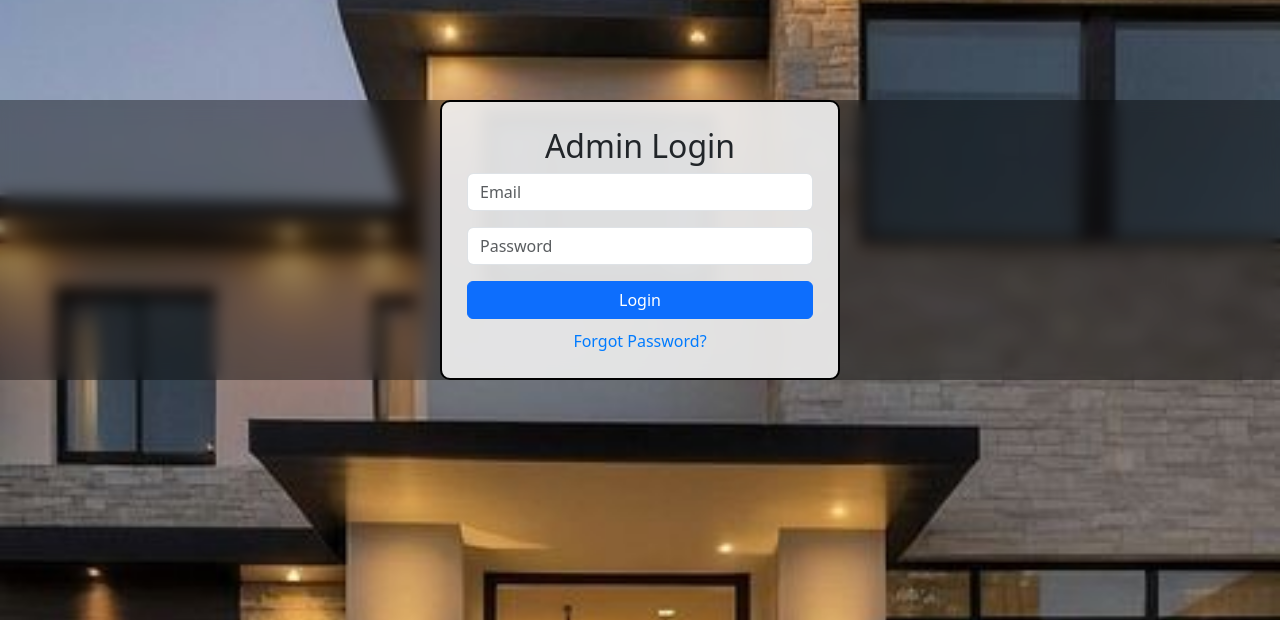
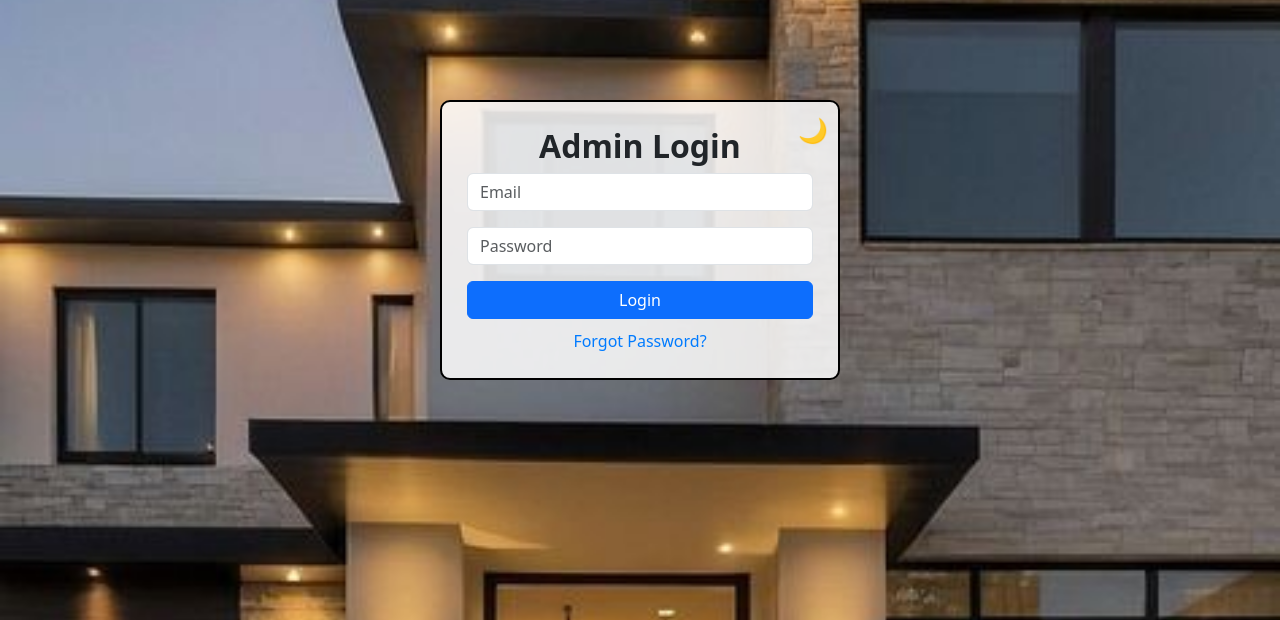
Before and after one commit to emmakaranja757/apiproject, a PHP site: page /admin_login.php in a window 1280 px wide. Shown: the top 620 px of the page. Run offline with PHP 8.4, Linux system fonts and the light colour scheme.

Commit message:
Dark mode

```diff
--- a/processes/admin/admin_login.php
+++ b/processes/admin/admin_login.php
@@ -7,7 +7,7 @@ $pdo = getDatabaseConnection(); // Ensure this function returns a valid PDO obje
 
 // If already logged in, redirect to admin dashboard
 if (isset($_SESSION['email'])) {
-    header("Location:../processes/admin/admin_dashboard.php");
+    header("Location:admin_dashboard.php");
     exit();
 }
 
@@ -39,7 +39,6 @@ if ($_SERVER['REQUEST_METHOD'] == 'POST') {
 }
 ?>
 
-
 <!DOCTYPE html>
 <html lang="en">
 <head>
@@ -48,66 +47,82 @@ if ($_SERVER['REQUEST_METHOD'] == 'POST') {
     <title>Admin Login</title>
     <link href="https://cdn.jsdelivr.net/npm/bootstrap@5.3.0-alpha1/dist/css/bootstrap.min.css" rel="stylesheet">
     <style>
-        /* Background Blur Effect */
         body {
             background: url('../../IMAGES/background.jpeg') no-repeat center center fixed;
             background-size: cover;
-            position: relative;
-        }
-        body::before {
-            content: "";
-            position: absolute;
-            top: 0;
-            left: 0;
-            width: 100%;
-            height: 100%;
-            background: rgba(0, 0, 0, 0.4); /* Dark overlay */
-            backdrop-filter: blur(8px); /* Blurred effect */
-            z-index: -1;
+            transition: background-color 0.3s ease;
         }
 
-        /* Login Container */
         .login-container {
             width: 400px;
             margin: 100px auto;
             padding: 25px;
             border: 2px solid #000;
-            background: rgba(255, 255, 255, 0.85); /* Slightly transparent */
+            background: rgba(255, 255, 255, 0.85);
             border-radius: 10px;
             text-align: center;
+            transition: all 0.3s ease;
+            position: relative;
         }
 
         h2 {
-            font-weight: none;
-        }
-
-        .form-control {
-            font-weight: 500; /* Slightly bold */
+            font-weight: bold;
+            transition: color 0.3s ease;
         }
 
         .btn-primary {
-            font-weight: none;
+            transition: all 0.3s ease;
+        }
+        .btn-primary:hover {
+            transform: scale(1.05);
         }
 
-        /* Forgot Password */
         .forgot-password {
             display: block;
             margin-top: 10px;
             text-decoration: none;
-            font-weight: none;
             color: #007bff;
+            transition: color 0.3s ease;
+        }
+        .forgot-password:hover {
+            color: #0056b3;
         }
 
-        .forgot-password:hover {
-            text-decoration: underline;
+        /* Dark Mode */
+        .dark-mode {
+            background-color: #121212;
+            color: #fff;
+        }
+        .dark-mode .login-container {
+            background: rgba(30, 30, 30, 0.9);
+            border-color: #fff;
+        }
+        .dark-mode h2 {
+            color: #f8f9fa;
+        }
+        .dark-mode .forgot-password {
+            color: #bb86fc;
+        }
+        .dark-mode .btn-primary {
+            background-color: #bb86fc;
+            border-color: #bb86fc;
+        }
+
+        /* Dark Mode Toggle Button */
+        .dark-mode-toggle {
+            position: absolute;
+            top: 10px;
+            right: 10px;
+            cursor: pointer;
+            font-size: 24px;
         }
     </style>
 </head>
 <body>
     <div class="login-container">
+        <span id="darkModeToggle" class="dark-mode-toggle">🌙</span>
         <h2>Admin Login</h2>
 
-        <!-- Display error message if credentials are incorrect -->
         <?php if (isset($error_message)): ?>
             <div class="alert alert-danger">
                 <?php echo $error_message; ?>
@@ -125,5 +140,20 @@ if ($_SERVER['REQUEST_METHOD'] == 'POST') {
             <a href="forget_password.php" class="forgot-password">Forgot Password?</a>
         </form>
     </div>
+
+    <script>
+        const darkModeToggle = document.getElementById('darkModeToggle');
+        darkModeToggle.addEventListener('click', function() {
+            document.body.classList.toggle('dark-mode');
+            localStorage.setItem('darkMode', document.body.classList.contains('dark-mode'));
+            darkModeToggle.textContent = document.body.classList.contains('dark-mode') ? '☀️' : '🌙';
+        });
+
+        // Load dark mode preference
+        if (localStorage.getItem('darkMode') === 'true') {
+            document.body.classList.add('dark-mode');
+            darkModeToggle.textContent = '☀️';
+        }
+    </script>
 </body>
 </html>
```
